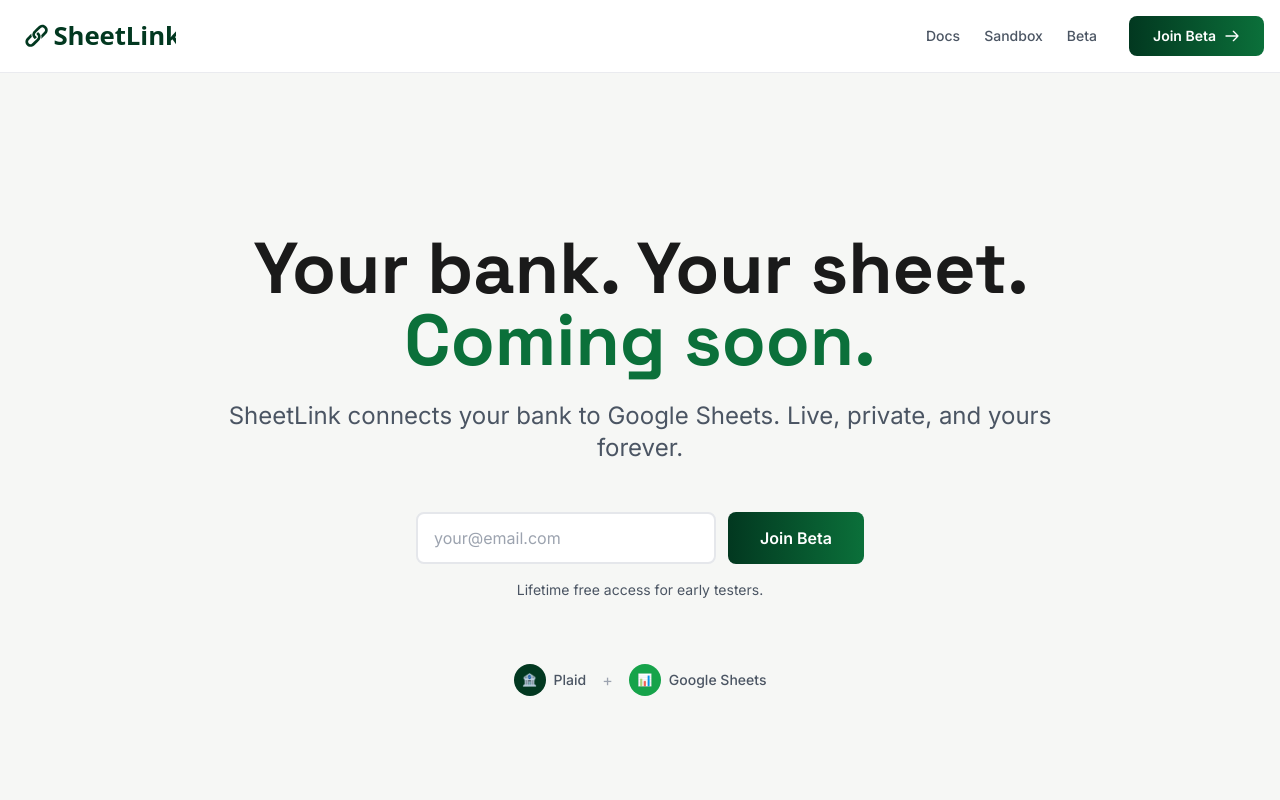
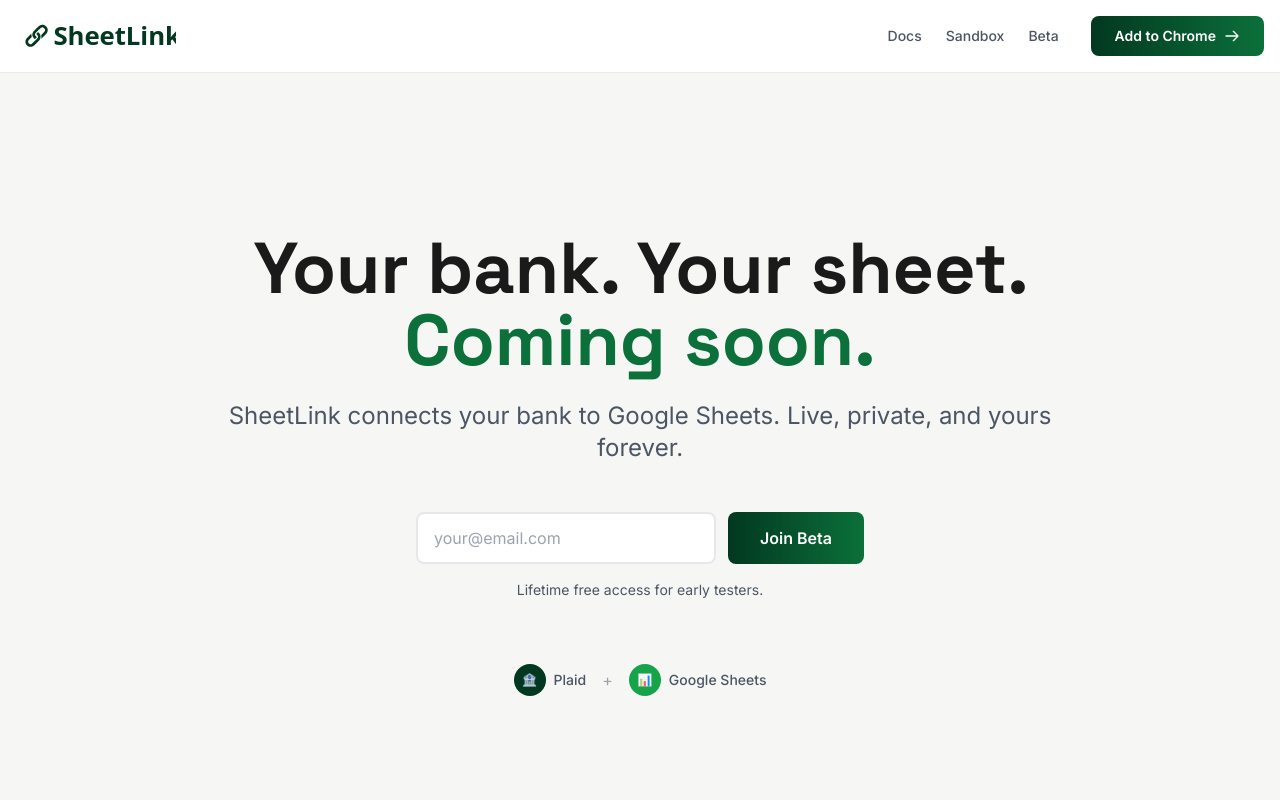
Before and after one commit to sheetlink/sheetlink-client, a Next.js app in the folder landing/: page / in a window 1280 px wide. Shown: the top 800 px of the page. Built offline with nearby package versions, Linux system fonts and the light colour scheme; no server answers.

Commit message:
Keep 'Add to Chrome' button text
Revert button text to 'Add to Chrome' while maintaining /beta redirect.
This provides clearer user expectation for the extension installation flow.

```diff
--- a/landing/src/components/Header.tsx
+++ b/landing/src/components/Header.tsx
@@ -56,7 +56,7 @@
             onClick={() => analytics.ctaJoinBetaClick('header')}
             className="hidden md:inline-flex items-center rounded-lg bg-gradient-to-r from-sheetlink-green-900 to-sheetlink-green-700 px-6 py-2.5 text-sm font-semibold text-white transition-all duration-200 hover:shadow-lg"
           >
-            Join Beta
+            Add to Chrome
             <svg
               className="ml-2 h-4 w-4"
               fill="none"
@@ -135,7 +135,7 @@
               }}
               className="mt-4 flex items-center justify-center rounded-lg bg-gradient-to-r from-sheetlink-green-900 to-sheetlink-green-700 px-6 py-2.5 text-sm font-semibold text-white transition-all duration-200 hover:shadow-lg"
             >
-              Join Beta
+              Add to Chrome
               <svg
                 className="ml-2 h-4 w-4"
                 fill="none"
```
Also changed, not shown: 1 other file (tests, documents, lock files or other folders).
